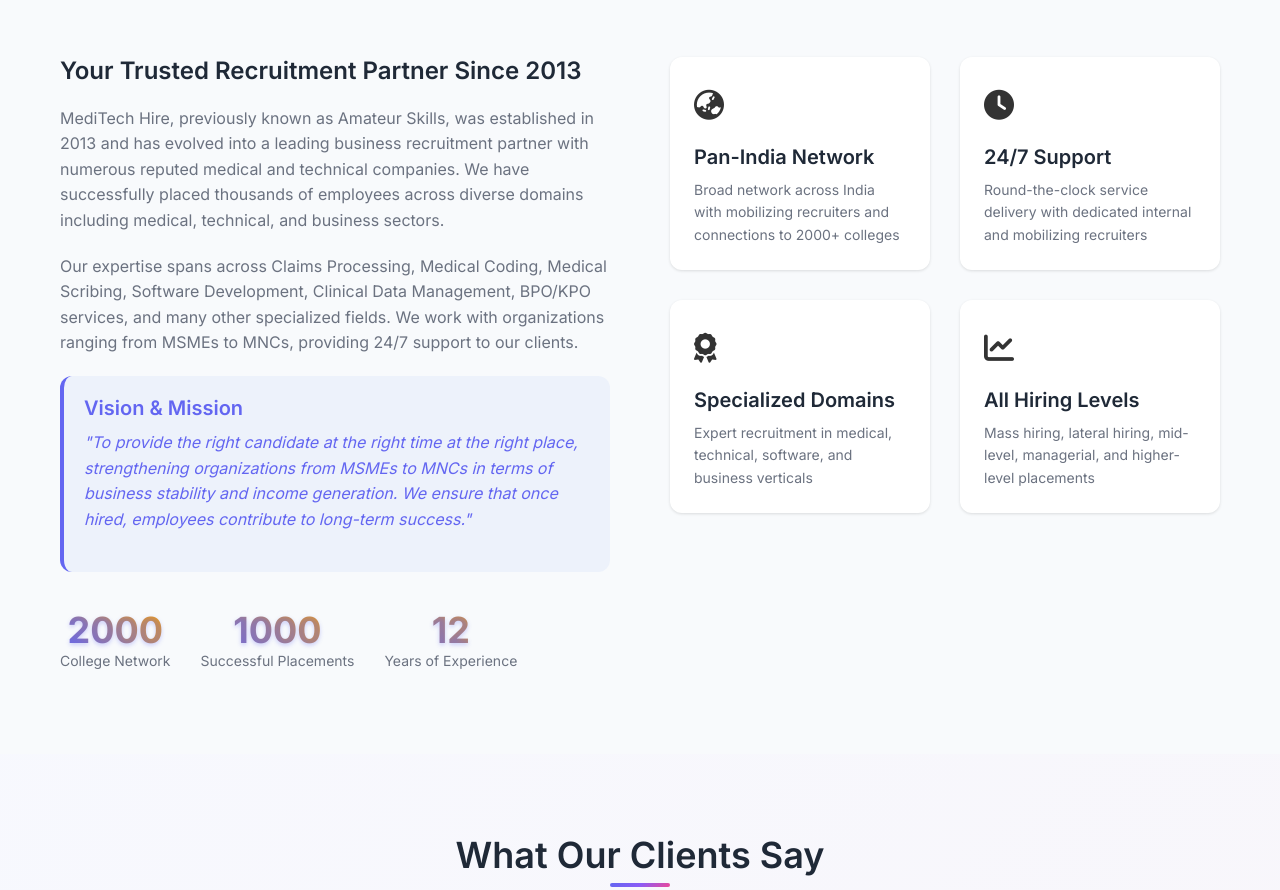
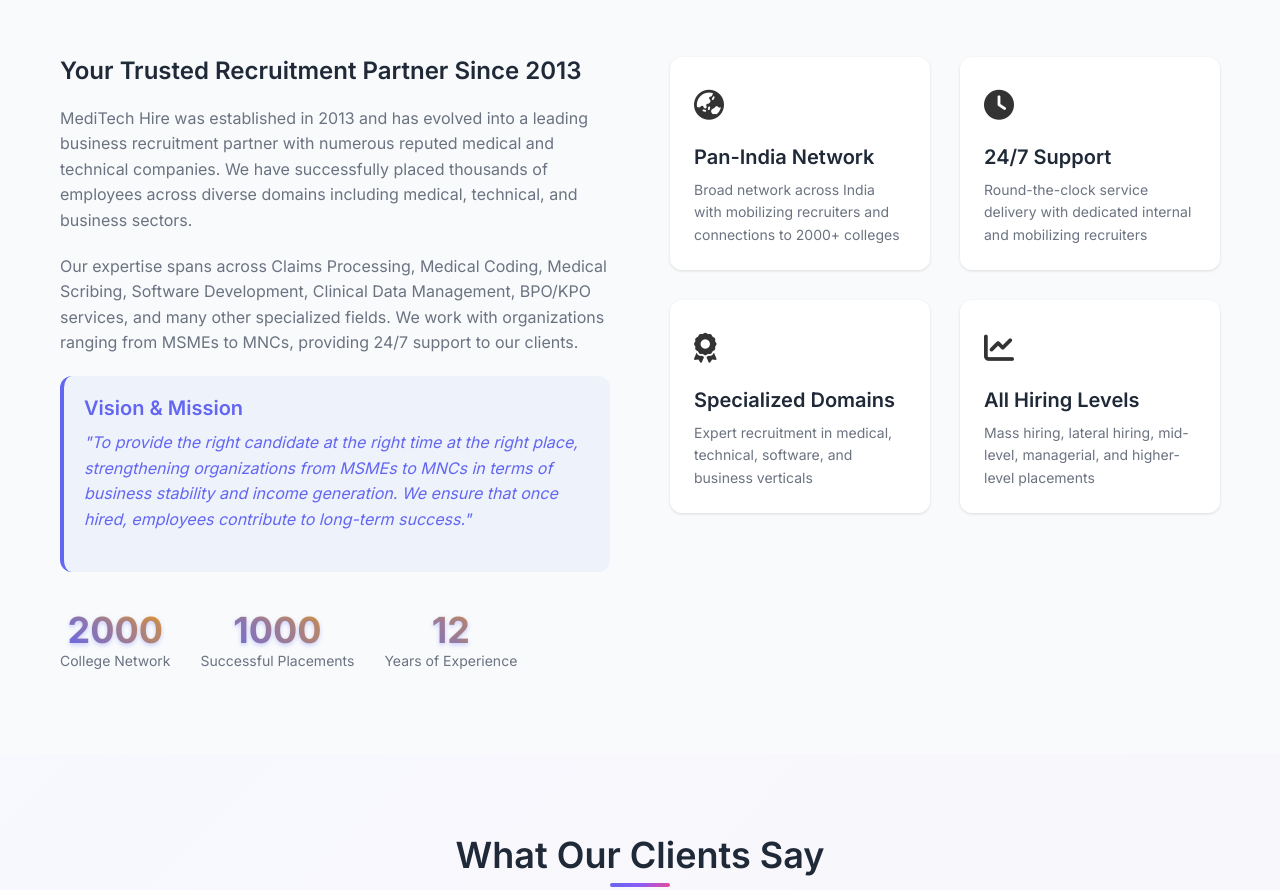
Before and after one commit to balasureshk1984/meditechhitr, a website: page index.html in a window 1280 px wide. Shown: the part 1000-1890 px from the top of the page. Drawn offline with Linux system fonts and the light colour scheme.

Commit message:
Remove Amateur Skills reference from About section - Updated company description to focus solely on MediTech Hire brand

```diff
--- a/index.html
+++ b/index.html
@@ -99,7 +99,7 @@
                 <div class="about-text">
                     <h3>Your Trusted Recruitment Partner Since 2013</h3>
                     <p>
-                        MediTech Hire, previously known as Amateur Skills, was established in 2013 and has evolved into a leading
+                        MediTech Hire was established in 2013 and has evolved into a leading
                         business recruitment partner with numerous reputed medical and technical companies. We have successfully
                         placed thousands of employees across diverse domains including medical, technical, and business sectors.
                     </p>
```
